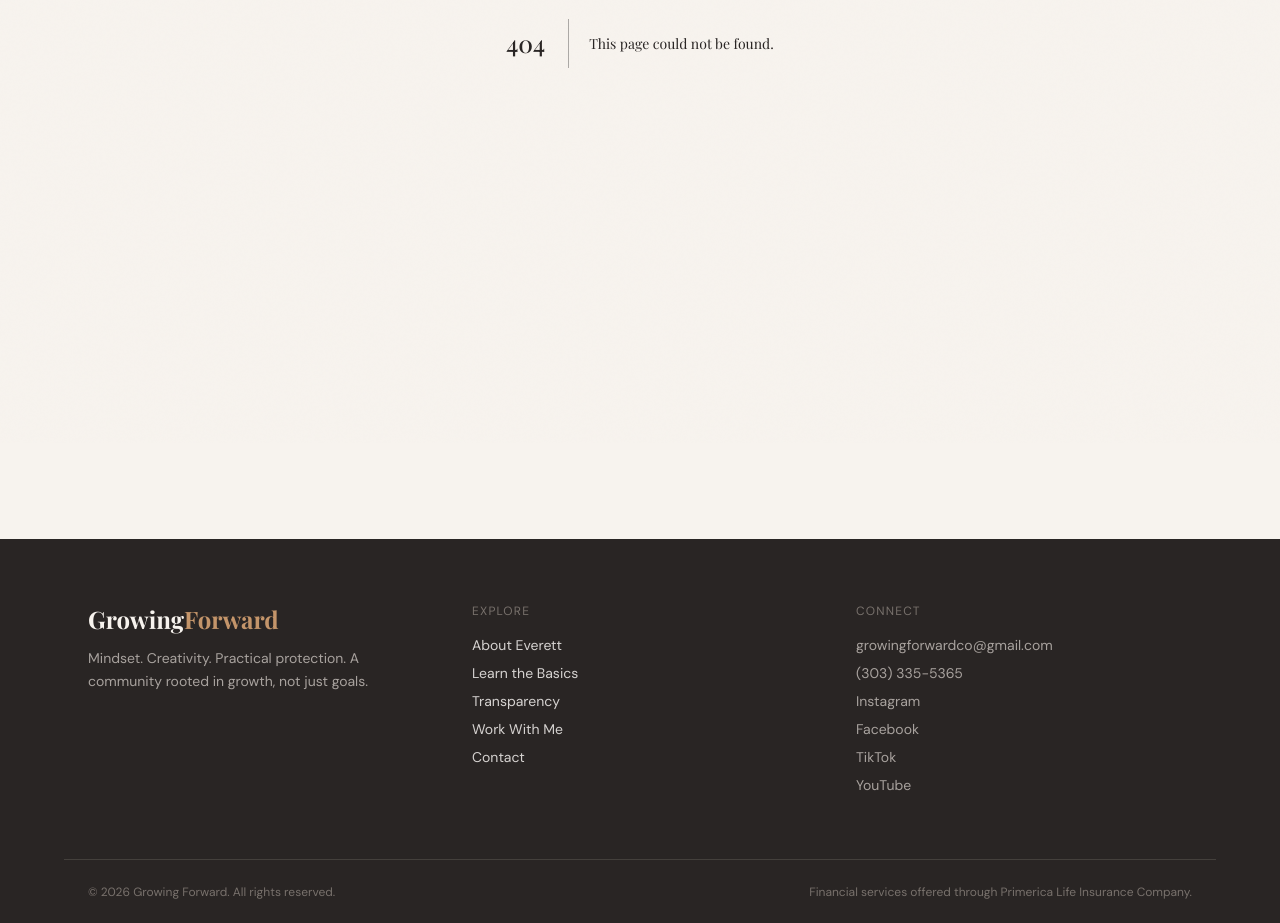
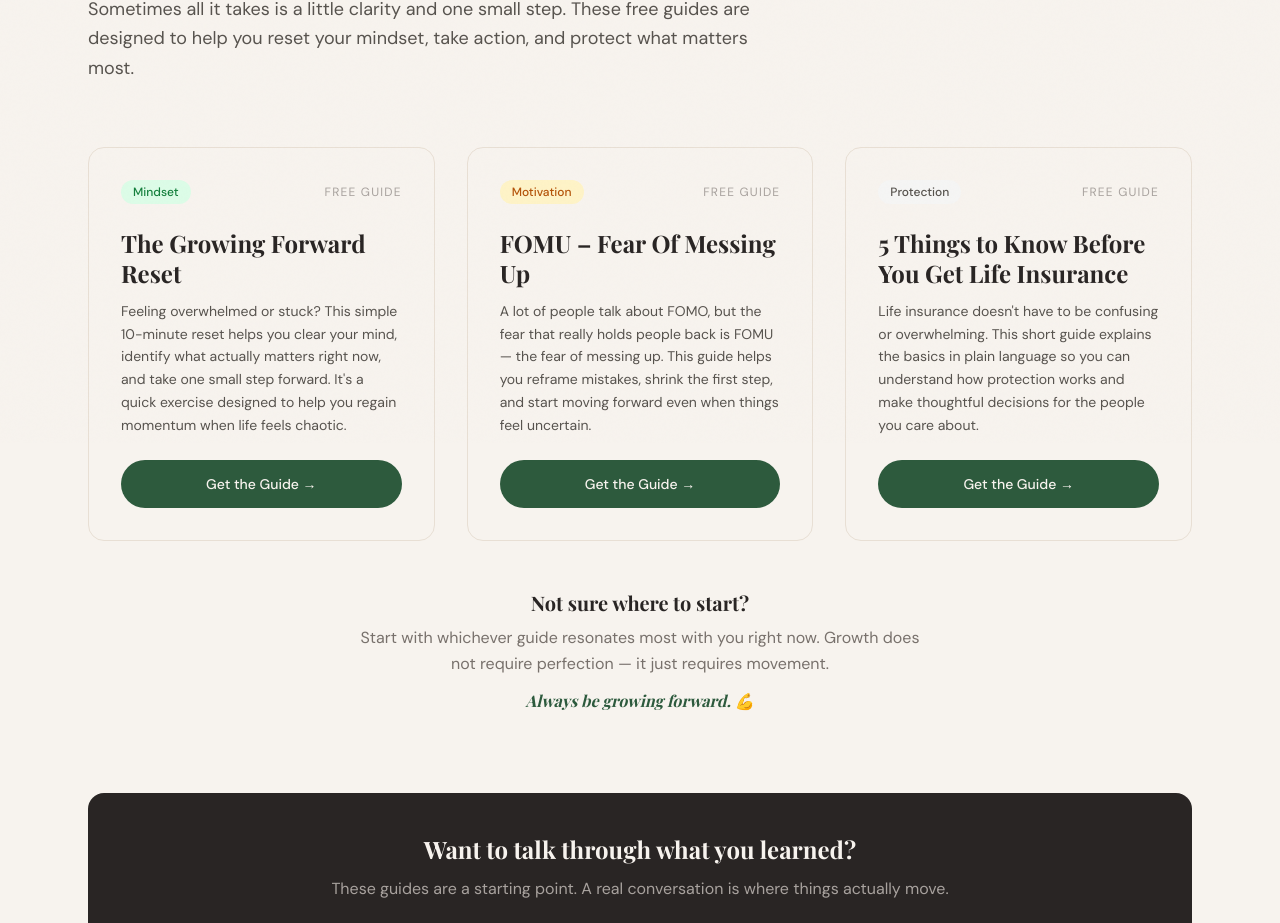
Before and after one commit to Evaldez17/Growing-Forward, a Next.js app: page /resources in a window 1280 px wide. Before the commit this address had no page. Shown: the part 357-1280 px from the top of the page. Built offline with nearby package versions, Linux system fonts and the light colour scheme; a web font is replaced by a local one.

Commit message:
add resources page and lead magnets

```diff
--- /dev/null
+++ b/src/app/resources/page.tsx
@@ -0,0 +1,204 @@
+'use client'
+
+import { useState } from 'react'
+
+const resources = [
+  {
+    id: 'reset',
+    title: 'The Growing Forward Reset',
+    description: 'Feeling overwhelmed or stuck? This simple 10-minute reset helps you clear your mind, identify what actually matters right now, and take one small step forward. It\'s a quick exercise designed to help you regain momentum when life feels chaotic.',
+    tag: 'Mindset',
+    file: '/growing-forward-reset.pdf',
+    tagColor: 'bg-green-100 text-green-700',
+  },
+  {
+    id: 'fomu',
+    title: 'FOMU – Fear Of Messing Up',
+    description: 'A lot of people talk about FOMO, but the fear that really holds people back is FOMU — the fear of messing up. This guide helps you reframe mistakes, shrink the first step, and start moving forward even when things feel uncertain.',
+    tag: 'Motivation',
+    file: '/fomu-fear-of-messing-up.pdf',
+    tagColor: 'bg-amber-100 text-amber-700',
+  },
+  {
+    id: 'insurance',
+    title: '5 Things to Know Before You Get Life Insurance',
+    description: 'Life insurance doesn\'t have to be confusing or overwhelming. This short guide explains the basics in plain language so you can understand how protection works and make thoughtful decisions for the people you care about.',
+    tag: 'Protection',
+    file: '/5-things-life-insurance.pdf',
+    tagColor: 'bg-stone-100 text-stone-600',
+  },
+]
+
+function ResourceCard({ resource }: { resource: typeof resources[0] }) {
+  const [open, setOpen] = useState(false)
+  const [submitted, setSubmitted] = useState(false)
+  const [loading, setLoading] = useState(false)
+  const [name, setName] = useState('')
+  const [email, setEmail] = useState('')
+
+  async function handleSubmit(e: React.FormEvent) {
+    e.preventDefault()
+    setLoading(true)
+
+    const formData = new FormData()
+    formData.append('name', name)
+    formData.append('email', email)
+    formData.append('resource', resource.title)
+
+    const res = await fetch('https://formspree.io/f/mgolbqea', {
+      method: 'POST',
+      body: formData,
+      headers: { Accept: 'application/json' },
+    })
+
+    setLoading(false)
+
+    if (res.ok) {
+      setSubmitted(true)
+    } else {
+      alert('Something went wrong. Please try again.')
+    }
+  }
+
+  return (
+    <div className="bg-warm-cream border border-warm-sand rounded-2xl p-8 flex flex-col gap-6">
+      {/* Tag */}
+      <div className="flex items-center justify-between">
+        <span className={`text-xs font-medium px-3 py-1 rounded-full font-body ${resource.tagColor}`}>
+          {resource.tag}
+        </span>
+        <span className="text-xs text-stone-400 font-body uppercase tracking-widest">Free Guide</span>
+      </div>
+
+      {/* Content */}
+      <div>
+        <h2 className="font-display text-2xl font-bold text-stone-800 mb-3 leading-tight">
+          {resource.title}
+        </h2>
+        <p className="text-stone-600 font-body leading-relaxed text-sm">
+          {resource.description}
+        </p>
+      </div>
+
+      {/* CTA / Form */}
+      {!open && (
+        <button
+          onClick={() => setOpen(true)}
+          className="mt-auto w-full bg-forest text-warm-cream py-3.5 rounded-full font-medium hover:bg-forest-dark transition-colors duration-200 text-sm"
+        >
+          Get the Guide →
+        </button>
+      )}
+
+      {open && !submitted && (
+        <form onSubmit={handleSubmit} className="space-y-4 mt-auto">
+          <p className="text-xs text-stone-500 font-body">
+            We respect your inbox. No spam. Just helpful ideas and resources.
+          </p>
+          <input
+            type="text"
+            required
+            placeholder="Your name"
+            value={name}
+            onChange={e => setName(e.target.value)}
+            className="w-full border border-warm-sand bg-white text-stone-800 placeholder-stone-400 rounded-lg px-4 py-3 font-body text-sm focus:outline-none focus:border-forest transition-colors"
+          />
+          <input
+            type="email"
+            required
+            placeholder="your@email.com"
+            value={email}
+            onChange={e => setEmail(e.target.value)}
+            className="w-full border border-warm-sand bg-white text-stone-800 placeholder-stone-400 rounded-lg px-4 py-3 font-body text-sm focus:outline-none focus:border-forest transition-colors"
+          />
+          <button
+            type="submit"
+            disabled={loading}
+            className="w-full bg-forest text-warm-cream py-3.5 rounded-full font-medium hover:bg-forest-dark transition-colors duration-200 text-sm disabled:opacity-60"
+          >
+            {loading ? 'Sending...' : 'Send Me the Guide'}
+          </button>
+          <button
+            type="button"
+            onClick={() => setOpen(false)}
+            className="w-full text-center text-xs text-stone-400 hover:text-stone-600 transition-colors"
+          >
+            Cancel
+          </button>
+        </form>
+      )}
+
+      {submitted && (
+        <div className="mt-auto text-center space-y-4">
+          <div className="w-12 h-12 rounded-full bg-forest/10 flex items-center justify-center mx-auto">
+            <svg className="w-6 h-6 text-forest" fill="none" stroke="currentColor" viewBox="0 0 24 24">
+              <path strokeLinecap="round" strokeLinejoin="round" strokeWidth={2} d="M5 13l4 4L19 7" />
+            </svg>
+          </div>
+          <p className="text-stone-700 font-body text-sm font-medium">
+            {"You're all set!"}
+          </p>
+          <a
+            href={resource.file}
+            download
+            className="inline-block w-full text-center bg-forest text-warm-cream py-3.5 rounded-full font-medium hover:bg-forest-dark transition-colors duration-200 text-sm"
+          >
+            Download Now ↓
+          </a>
+        </div>
+      )}
+    </div>
+  )
+}
+
+export default function Resources() {
+  return (
+    <div className="pt-20">
+      <section className="py-24 max-w-6xl mx-auto px-6">
+
+        {/* Header */}
+        <div className="mb-16 max-w-2xl">
+          <p className="text-xs uppercase tracking-[0.2em] text-forest mb-4">Free Resources</p>
+          <h1 className="font-display text-5xl font-bold text-stone-800 leading-tight mb-6">
+            Resources to Help You<br />
+            <span className="text-forest italic">Move Forward</span>
+          </h1>
+          <p className="text-stone-600 font-body text-lg leading-relaxed">
+            Sometimes all it takes is a little clarity and one small step. These free guides are designed to help you reset your mindset, take action, and protect what matters most.
+          </p>
+        </div>
+
+        {/* Cards */}
+        <div className="grid md:grid-cols-3 gap-8">
+          {resources.map(resource => (
+            <ResourceCard key={resource.id} resource={resource} />
+          ))}
+        </div>
+
+        {/* Closing line */}
+        <div className="mt-12 text-center">
+          <p className="font-display text-xl font-bold text-stone-800 mb-2">Not sure where to start?</p>
+          <p className="text-stone-500 font-body max-w-xl mx-auto leading-relaxed">Start with whichever guide resonates most with you right now. Growth does not require perfection — it just requires movement.</p>
+          <p className="text-forest font-display font-bold italic mt-3">Always be growing forward. 💪</p>
+        </div>
+
+        {/* Bottom CTA */}
+        <div className="mt-20 bg-stone-800 text-warm-cream rounded-2xl p-10 text-center">
+          <h2 className="font-display text-2xl font-bold mb-3">
+            Want to talk through what you learned?
+          </h2>
+          <p className="text-stone-400 font-body mb-6">
+            {"These guides are a starting point. A real conversation is where things actually move."}
+          </p>
+          <a
+            href="/work-with-me"
+            className="inline-block bg-warm-cream text-forest px-7 py-3.5 rounded-full font-medium hover:bg-warm-sand transition-colors duration-200"
+          >
+            Start the Conversation →
+          </a>
+        </div>
+
+      </section>
+    </div>
+  )
+}
--- a/src/components/Footer.tsx
+++ b/src/components/Footer.tsx
@@ -19,6 +19,7 @@ export default function Footer() {
             {[
               { href: '/about', label: 'About Everett' },
               { href: '/faq', label: 'Learn the Basics' },
+              { href: '/resources', label: 'Free Resources' },
               { href: '/transparency', label: 'Transparency' },
               { href: '/work-with-me', label: 'Work With Me' },
               { href: '/contact', label: 'Contact' },
--- a/src/components/Navbar.tsx
+++ b/src/components/Navbar.tsx
@@ -6,6 +6,7 @@ import Link from 'next/link'
 const links = [
   { href: '/about', label: 'About' },
   { href: '/faq', label: 'Learn' },
+  { href: '/resources', label: 'Resources' },
   { href: '/transparency', label: 'Transparency' },
   { href: '/contact', label: 'Contact' },
 ]
```
